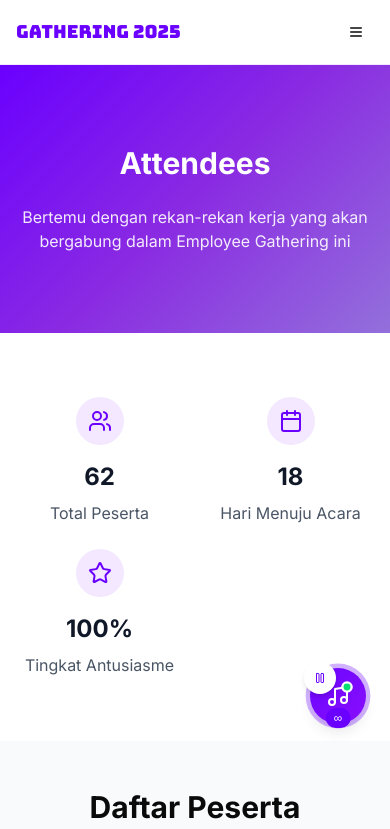
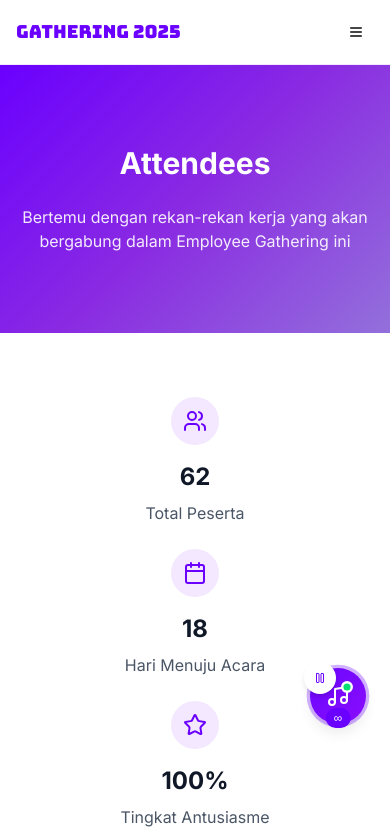
Before and after one commit to mirzaq19/sigs-gathering, a Next.js app: page /attendees in a window 390 px wide. Shown: the top 829 px of the page. Built offline with nearby package versions, Linux system fonts and the light colour scheme.

Commit message:
feat: adjust stats section layout for improved responsiveness and alignment

```diff
--- a/app/attendees/page.tsx
+++ b/app/attendees/page.tsx
@@ -74,8 +74,8 @@
 
       {/* Stats Section */}
       <section className="py-16 bg-white">
-        <div className="max-w-7xl mx-auto px-4 sm:px-6 lg:px-8">
-          <div className="grid grid-cols-2 md:grid-cols-4 gap-6">
+        <div className="max-w-4xl mx-auto px-4 sm:px-6 lg:px-8">
+          <div className="grid grid-cols-1 md:grid-cols-3 gap-6 justify-center">
             {stats.map((stat, index) => (
               <motion.div
                 key={stat.label}
```
